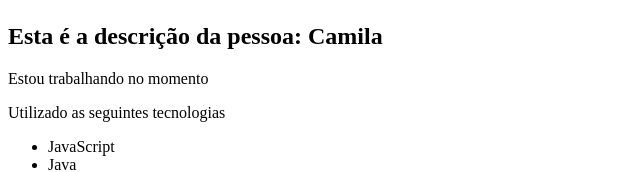
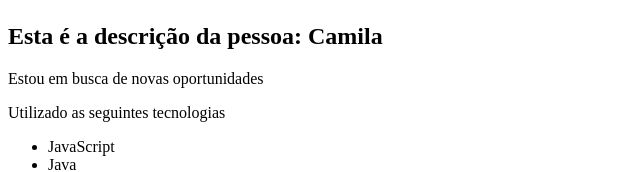
Before and after one commit to MyllaC/curso-vue, a Vue app in the folder 2_projeto_vue/: page / in a window 1280 px wide. Shown: the part 189-361 px from the top of the page, without its empty margins (0-640 px from the left). Built offline with nearby package versions, Linux system fonts and the light colour scheme.

Commit message:
aula09_diretivas-vif-vshow

```diff
--- a/2_projeto_vue/src/components/Info.vue
+++ b/2_projeto_vue/src/components/Info.vue
@@ -1,17 +1,26 @@
 <template>
   <div>
-    <p>Estou trabalhando no momento</p>
+    <p v-if="esta_trabalhando">Estou trabalhando no momento</p>
+    <p v-else>Estou em busca de novas oportunidades</p>
     <p>Utilizado as seguintes tecnologias</p>
     <ul>
       <li>JavaScript</li>
       <li>Java</li>
       <li>React</li>
     </ul>
+    <p v-show="mostrar_email">Mande uma mensagem para: {{ email }}</p>
   </div>
 </template>
 
 <script>
 export default {
   name: "Info",
+  data() {
+    return {
+      esta_trabalhando: false,
+      mostrar_email: false,
+      email: "criscamila09@gmail.com",
+    };
+  },
 };
 </script>
```
